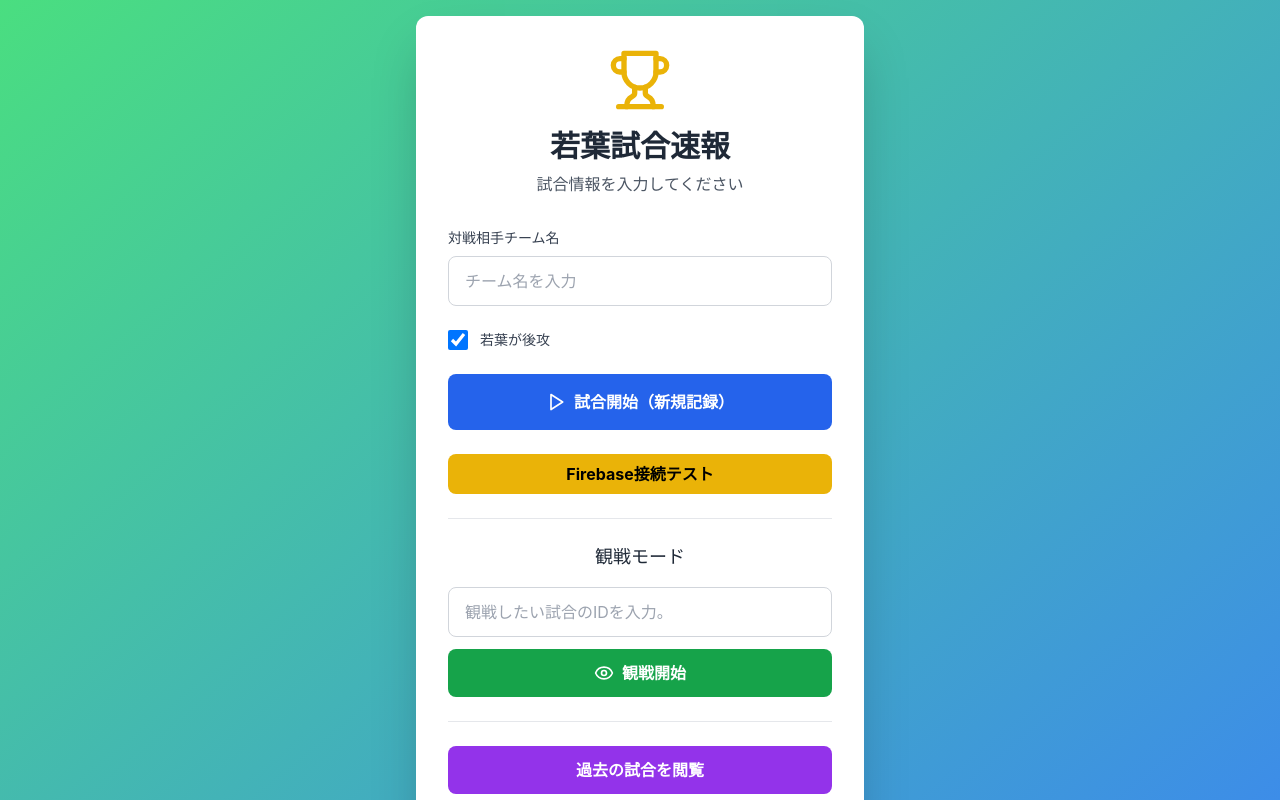
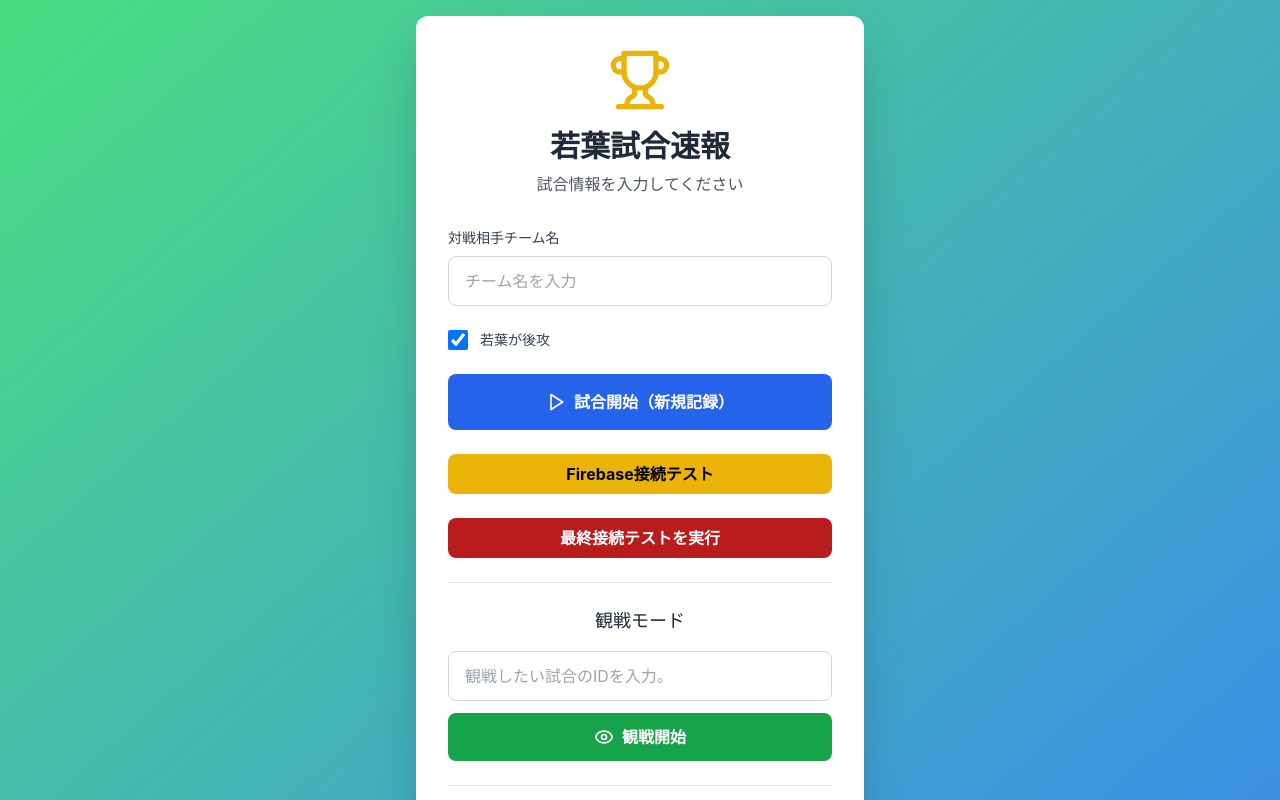
Before and after one commit to hikarusakura/softball-score-app, a React (Create React App) app: page / in a window 1280 px wide. Shown: the top 800 px of the page. Built offline with nearby package versions, Linux system fonts and the light colour scheme.

Commit message:
20250705_16

```diff
--- a/src/App.js
+++ b/src/App.js
@@ -622,6 +622,50 @@ const SoftballScoreApp = () => {
     setFreeComment('');
   };
 
+// App.js に追加
+const finalConnectionTest = () => {
+  console.log("【最終テスト】テストを開始します。");
+
+  // Firebaseコンソールで存在が確認できている試合IDを直接書き込みます
+  const testGameId = "1S6NJA";
+  if (!testGameId) {
+    alert("コード内のtestGameIdを、存在するIDに書き換えてください。");
+    return;
+  }
+
+  console.log(`【最終テスト】ID: ${testGameId} で onSnapshot を呼び出します。`);
+
+  try {
+    const gameRef = doc(db, 'games', testGameId);
+
+    onSnapshot(gameRef,
+      (doc) => {
+        // このコールバックが一度でも実行されれば、接続は成功している
+        console.log("【最終テスト】onSnapshotのコールバックが実行されました！");
+        if (doc.exists()) {
+          console.log("【最終テスト】ドキュメントは存在します。データ:", doc.data());
+          alert("テスト成功：Firebaseとのリアルタイム接続が確立できました！");
+          setGameState('watching'); // 画面遷移を試みる
+        } else {
+          console.log("【最終テスト】ドキュメントが存在しません。");
+          alert("テスト失敗：指定したIDのドキュメントが見つかりません。");
+        }
+      },
+      (error) => {
+        // エラーが発生した場合
+        console.error("【最終テスト】onSnapshotでエラーが発生しました:", error);
+        alert("テスト失敗：リアルタイム接続中にエラーが発生しました。");
+      }
+    );
+  } catch (e) {
+    // onSnapshotを呼び出す前の同期的なエラー
+    console.error("【最終テスト】onSnapshotの呼び出し自体でエラーが発生しました:", e);
+    alert("テスト失敗：予期せぬエラーです。");
+  }
+};
+
+
+
   const loadGame = (id, mode = 'watch') => {
   const gameIdToLoad = id;
   console.log(`[App.js] loadGame が呼び出されました。ID: ${gameIdToLoad},モード: ${mode}`); // ログ追加
@@ -904,6 +948,13 @@ const returnToSetup = () => {
   Firebase接続テスト
 </button>
 
+<button
+  onClick={finalConnectionTest}
+  className="w-full bg-red-700 hover:bg-red-800 text-white font-bold py-2 px-4 rounded-lg mt-2"
+>
+  最終接続テストを実行
+</button>
+
 
   {/* --- ② 観戦開始 --- */}
   <div className="border-t border-gray-200 pt-6">
```
